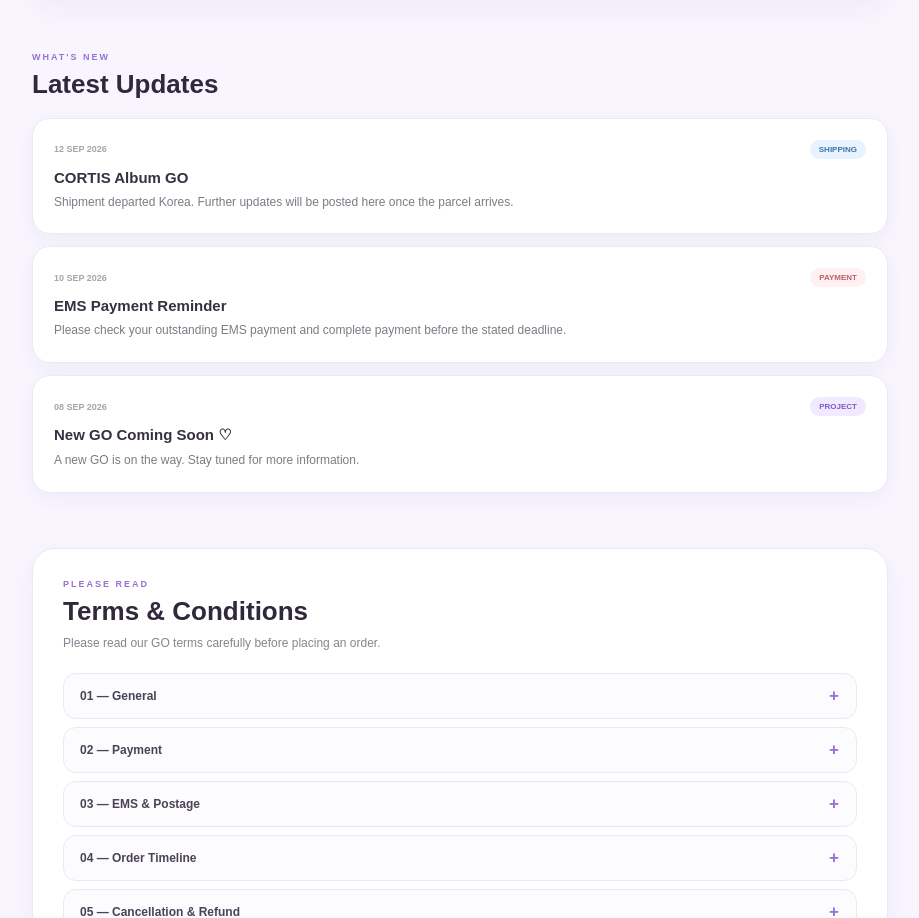
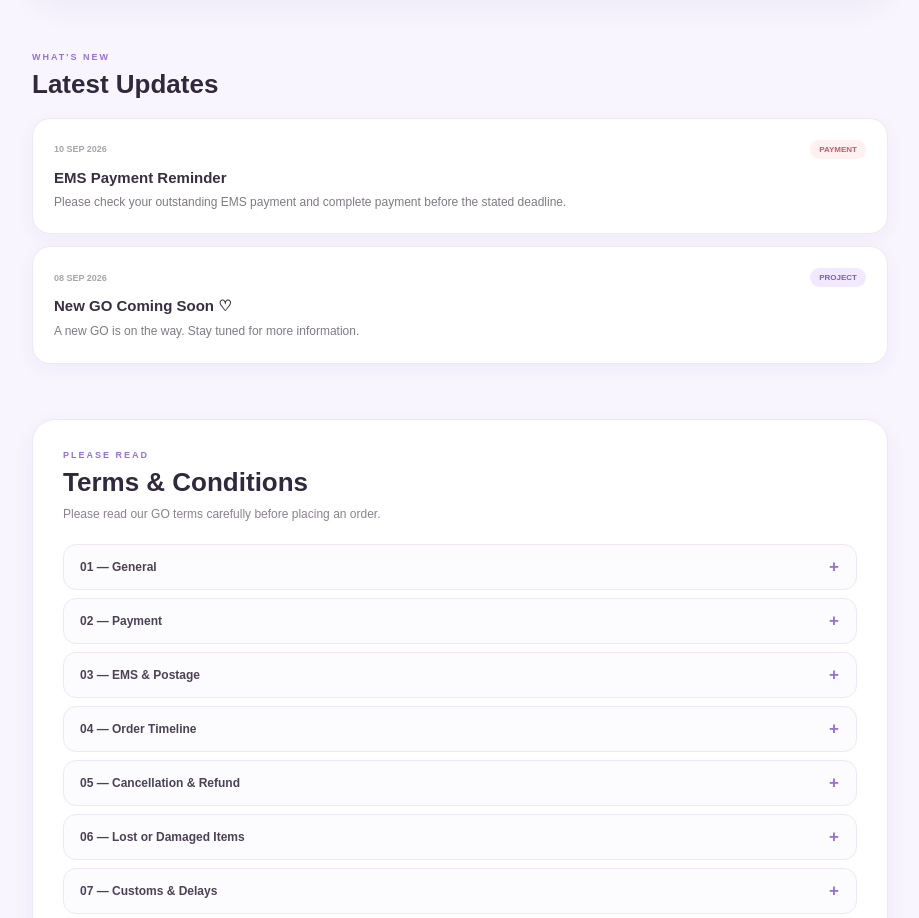
Before and after one commit to winrigo/winri.go, a plain HTML site: page index.html in a window 1280 px wide. Shown: the part 935-1853 px from the top of the page, without its empty margins (180-1099 px from the left). Drawn offline with Linux system fonts and the light colour scheme.

Commit message:
Remove CORTIS update
Removed the first update card from the updates list.

```diff
--- a/index.html
+++ b/index.html
@@ -269,38 +269,6 @@
 
 
       <div class="updates-list">
-
-
-        <!-- UPDATE 1 -->
-
-        <article class="update-card">
-
-          <div class="update-meta">
-
-            <span>
-              12 SEP 2026
-            </span>
-
-            <span class="update-tag shipping">
-              SHIPPING
-            </span>
-
-          </div>
-
-
-          <h3>
-            CORTIS Album GO
-          </h3>
-
-
-          <p>
-            Shipment departed Korea.
-            Further updates will be posted here
-            once the parcel arrives.
-          </p>
-
-        </article>
-
 
 
         <!-- UPDATE 2 -->
```
